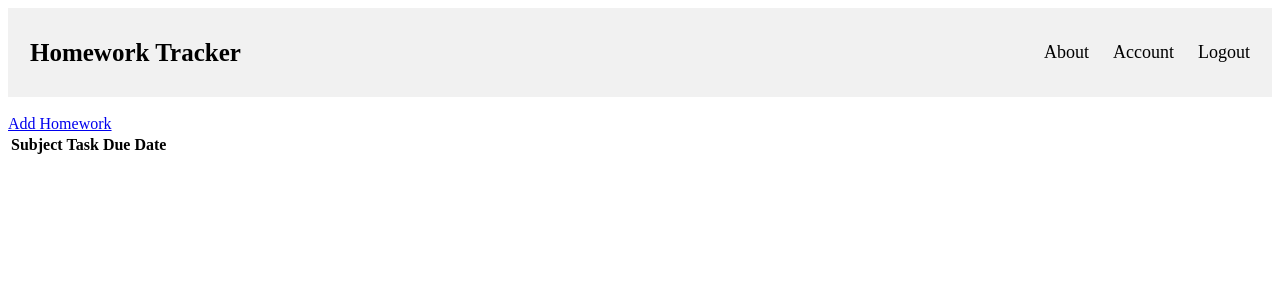
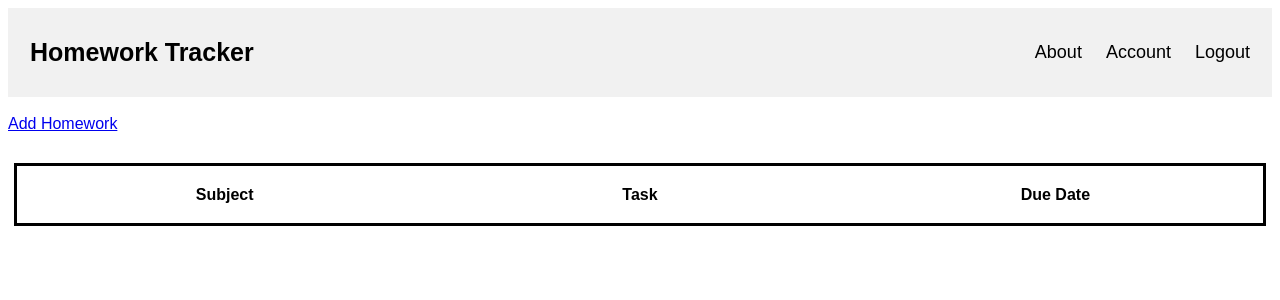
Before and after one commit to Elephant34/HomeworkTracker, a Django app: page / in a window 1280 px wide. Shown: the top 300 px of the page. Run offline with Django 3.2, Linux system fonts and the light colour scheme; the visitor is signed in with stand-in values (Sample User, id 1); data that the repository does not hold is empty.

Commit message:
Started table css

```diff
--- a/tracker/static/css/home.css
+++ b/tracker/static/css/home.css
@@ -0,0 +1,12 @@
+table {
+    table-layout: fixed;
+    width: 99%;
+    border-collapse: collapse;
+    border: 3px black solid;
+    margin: 0.5%;
+    margin-top: 30px;
+}
+
+th, td {
+    padding: 20px;
+}
--- a/tracker/static/css/main.css
+++ b/tracker/static/css/main.css
@@ -45,3 +45,7 @@
         float: none;
     }
 }
+
+body{
+    font-family: Arial;
+}
```
